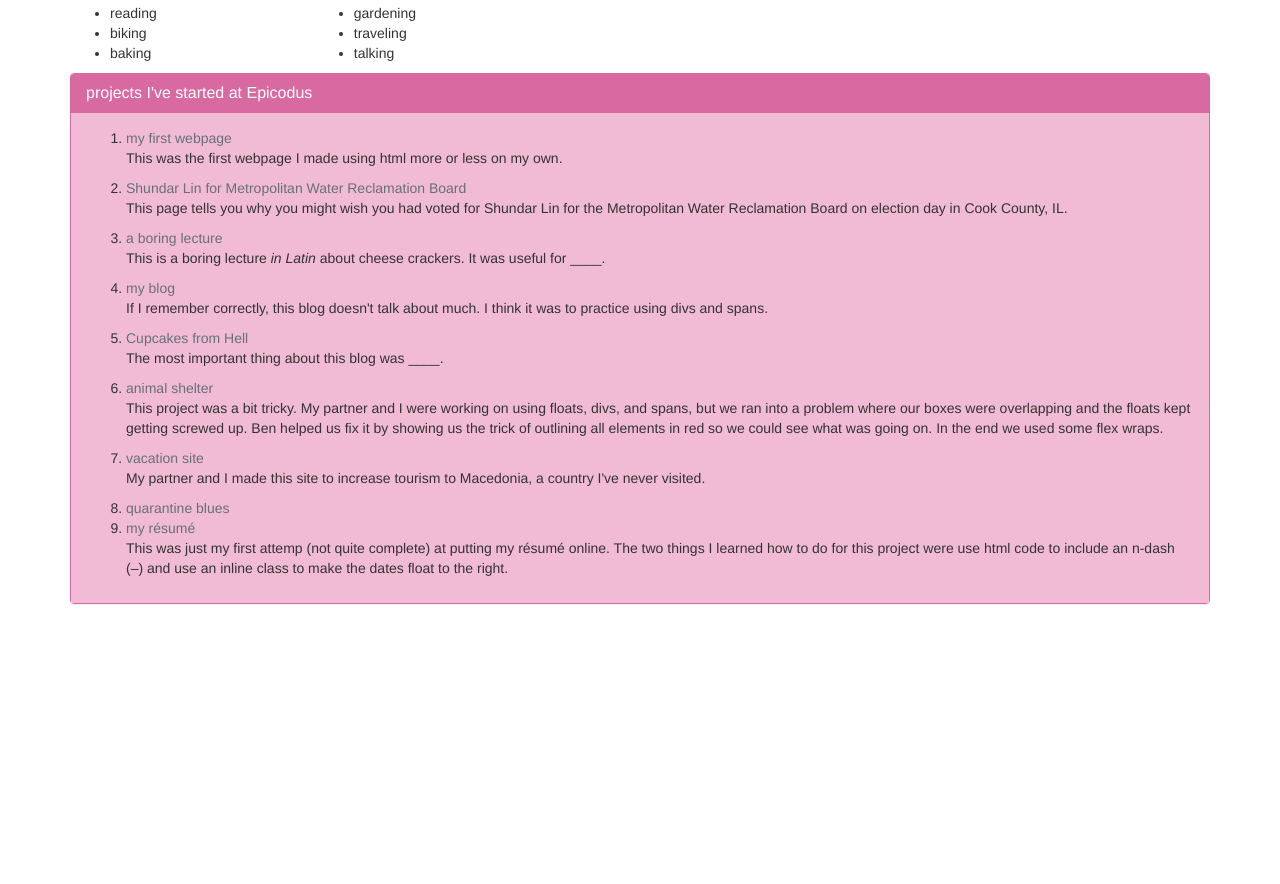
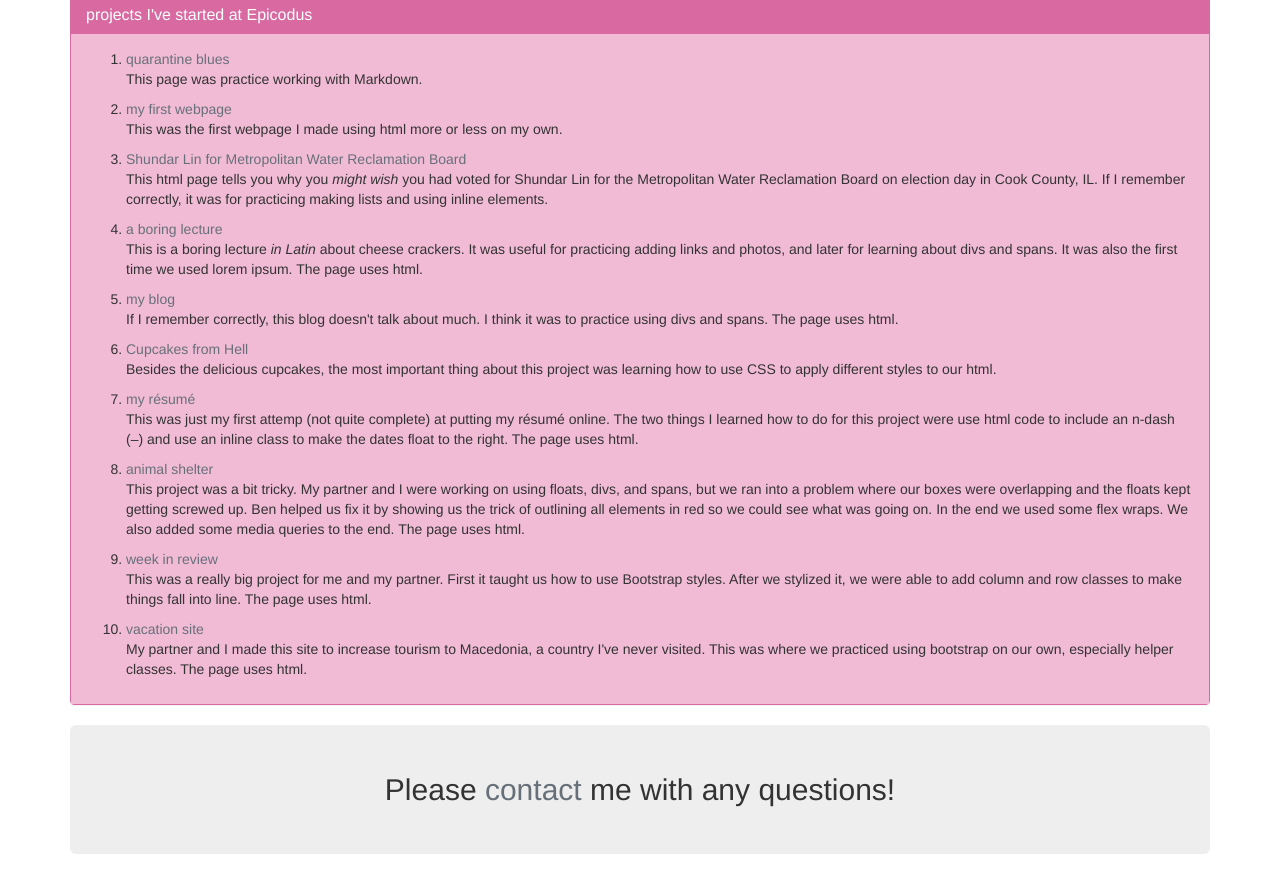
Before and after one commit to alikinsella/portfolio, a plain HTML site: page index.html in a window 1280 px wide. Shown: the part 647-1531 px from the top of the page. Before the commit the page ends 1271 px from the top, so only its background shows below. Drawn offline with Linux system fonts and the light colour scheme.

```diff
--- a/index.html
+++ b/index.html
@@ -56,26 +56,30 @@
         </div>
         <div class="panel-body">
           <ol>
+            <li><a href="https://github.com/alikinsella/quarantine-blues">quarantine blues</a></li>
+            <p>This page was practice working with Markdown.</p>
             <li><a href="https://github.com/alikinsella/my-first-webpage">my first webpage</a></li>
             <p>This was the first webpage I made using html more or less on my own.</p>
             <li><a href="https://github.com/alikinsella/shundar-lin">Shundar Lin for Metropolitan Water Reclamation Board</a></li>
-            <p>This page tells you why you might wish you had voted for Shundar Lin for the Metropolitan Water Reclamation Board on election day in Cook County, IL.</p>
+            <p>This html page tells you why you <em>might wish</em> you had voted for Shundar Lin for the Metropolitan Water Reclamation Board on election day in Cook County, IL. If I remember correctly, it was for practicing making lists and using inline elements.</p>
             <li><a href="https://github.com/alikinsella/boring-lecture">a boring lecture</a></li>
-            <p>This is a boring lecture <em>in Latin</em> about cheese crackers. It was useful for ____.</p>
+            <p>This is a boring lecture <em>in Latin</em> about cheese crackers. It was useful for practicing adding links and photos, and later for learning about divs and spans. It was also the first time we used lorem ipsum. The page uses html.</p>
             <li><a href="https://github.com/alikinsella/blog">my blog</a></li>
-            <p>If I remember correctly, this blog doesn't talk about much. I think it was to practice using divs and spans.</p>
+            <p>If I remember correctly, this blog doesn't talk about much. I think it was to practice using divs and spans. The page uses html.</p>
             <li><a href="https://github.com/alikinsella/cupcake-shop">Cupcakes from Hell</a></li>
-            <p>The most important thing about this blog was ____.</p>
+            <p>Besides the delicious cupcakes, the most important thing about this project was learning how to use CSS to apply different styles to our html.</p>
+            <li><a href="https://github.com/alikinsella/resume">my r&eacute;sum&eacute;</a></li>
+            <p>This was just my first attemp (not quite complete) at putting my r&eacute;sum&eacute; online. The two things I learned how to do for this project were use html code to include an n-dash (&ndash;) and use an inline class to make the dates float to the right. The page uses html.</p>
             <li><a href="https://github.com/alikinsella/animal-shelter">animal shelter</a></li>
-            <p>This project was a bit tricky. My partner and I were working on using floats, divs, and spans, but we ran into a problem where our boxes were overlapping and the floats kept getting screwed up. Ben helped us fix it by showing us the trick of outlining all elements in red so we could see what was going on. In the end we used some flex wraps.</p>
+            <p>This project was a bit tricky. My partner and I were working on using floats, divs, and spans, but we ran into a problem where our boxes were overlapping and the floats kept getting screwed up. Ben helped us fix it by showing us the trick of outlining all elements in red so we could see what was going on. In the end we used some flex wraps. We also added some media queries to the end. The page uses html.</p>
+            <li><a href="https://github.com/alikinsella/week-in-review">week in review</a></li>
+            <p>This was a really big project for me and my partner. First it taught us how to use Bootstrap styles. After we stylized it, we were able to add column and row classes to make things fall into line. The page uses html.</p>
             <li><a href="https://github.com/alikinsella/vacation-site">vacation site</a></li>
-            <p>My partner and I made this site to increase tourism to Macedonia, a country I've never visited.</p>
-            <li><a href="https://github.com/alikinsella/quarantine-blues">quarantine blues</a></li>
-            <li><a href="https://github.com/alikinsella/resume">my r&eacute;sum&eacute;</a></li>
-            <p>This was just my first attemp (not quite complete) at putting my r&eacute;sum&eacute; online. The two things I learned how to do for this project were use html code to include an n-dash (&ndash;) and use an inline class to make the dates float to the right.</p>
+            <p>My partner and I made this site to increase tourism to Macedonia, a country I've never visited. This was where we practiced using bootstrap on our own, especially helper classes. The page uses html.</p>
           </ol>
         </div>
       </div>
+      <h2 class="jumbotron">Please <a href="mailto:ali.kinsella@gmail.com">contact</a> me with any questions!</h2>
     </div>
   </body>
 </html>
```
Also changed, not shown: img/Floriole.jpg (added), img/IMG_3137.jpg (deleted), img/headshot.jpg (added), img/library.jpg (added).
